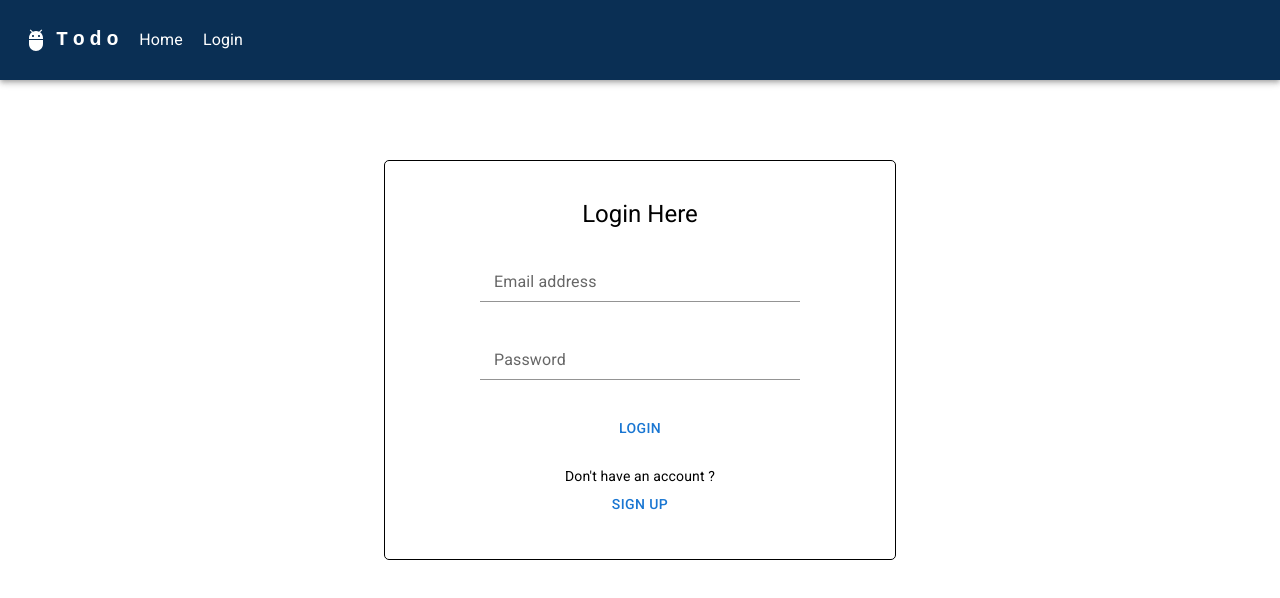
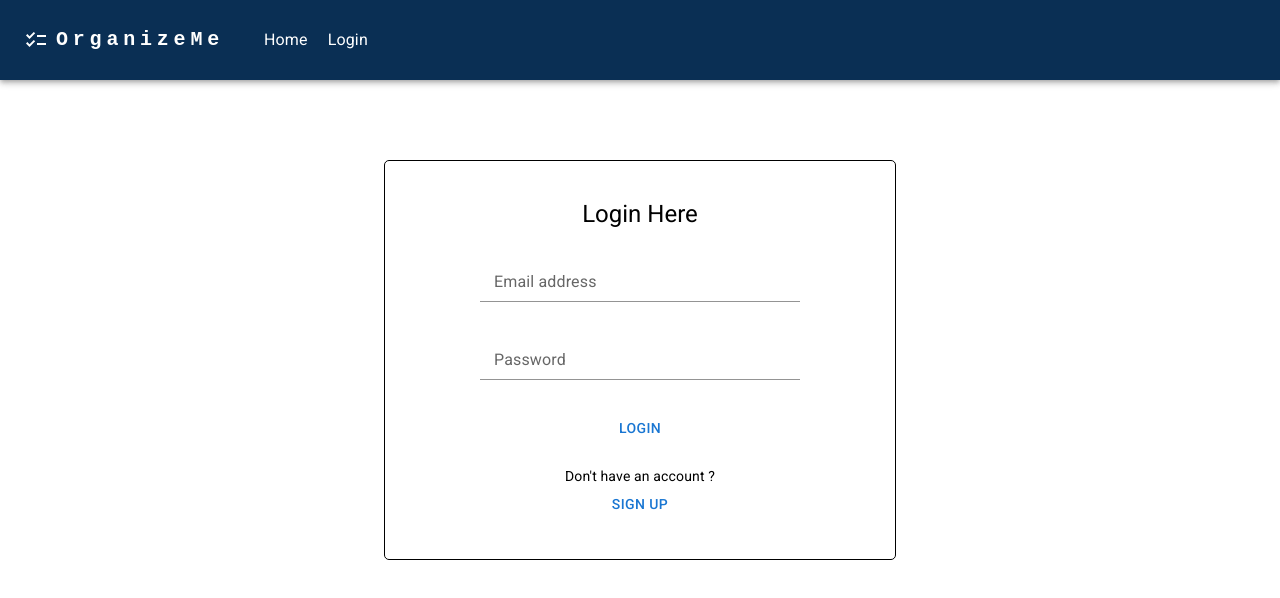
Before and after one commit to LynxSumit/OrganizeMe, a React (Vite) app: page /login in a window 1280 px wide. Shown: the top 598 px of the page. Built offline with nearby package versions, Linux system fonts and the light colour scheme; no server answers.

Commit message:
changed Title

```diff
--- a/src/Components/Header.jsx
+++ b/src/Components/Header.jsx
@@ -8,7 +8,7 @@ import Menu from '@mui/material/Menu';
 import MenuIcon from '@mui/icons-material/Menu';
 import Container from '@mui/material/Container';
 import Button from '@mui/material/Button';
-
+import {Checklist} from '@mui/icons-material';
 import MenuItem from '@mui/material/MenuItem';
 import AdbIcon from '@mui/icons-material/Adb';
 import { Link, useNavigate } from 'react-router-dom';
@@ -56,7 +56,7 @@ try {
     <AppBar position="static" >
       <Container  sx={{bgcolor : 'text.secondary', height: '5rem' , alignItems : 'center', display : 'flex' , }} maxWidth="xl">
         <Toolbar  disableGutters>
-          <AdbIcon sx={{ display: { xs: 'none', md: 'flex' }, mr: 1 }} />
+          <Checklist sx={{ display: { xs: 'none', md: 'flex' }, mr: 1 }} />
           <Typography
 
             variant="h6"
@@ -69,13 +69,12 @@ try {
               fontFamily: 'monospace',
               fontWeight: 700,
               letterSpacing: '.3rem',
-
               color: 'inherit',
               textDecoration: 'none',
-
+              marginRight : 5
             }}
           >
-            Todo
+         OrganizeMe
           </Typography>
 
           <Box sx={{ flexGrow: 1, display: { xs: 'flex', md: 'none' }}}>
@@ -148,6 +147,8 @@ isAuthenticated ?
             sx={{
               mr: 2,
               display: { xs: 'flex', md: 'none' },
+              alignItems : 'center',
+              gap : 2,
               flexGrow: 1,
               fontFamily: 'monospace',
               fontWeight: 700,
@@ -157,7 +158,7 @@ isAuthenticated ?
               textDecoration: 'none',
             }}
           >
-            Todoo
+            OrganizeMe  <Checklist sx={{ display: { xs: 'flex', md: 'none' }, mr: 1 }} />
           </Typography>
           <Box sx={{ flexGrow: 1, display: { xs: 'none', md: 'flex' }, gap: '20px',  }}>
 
```
